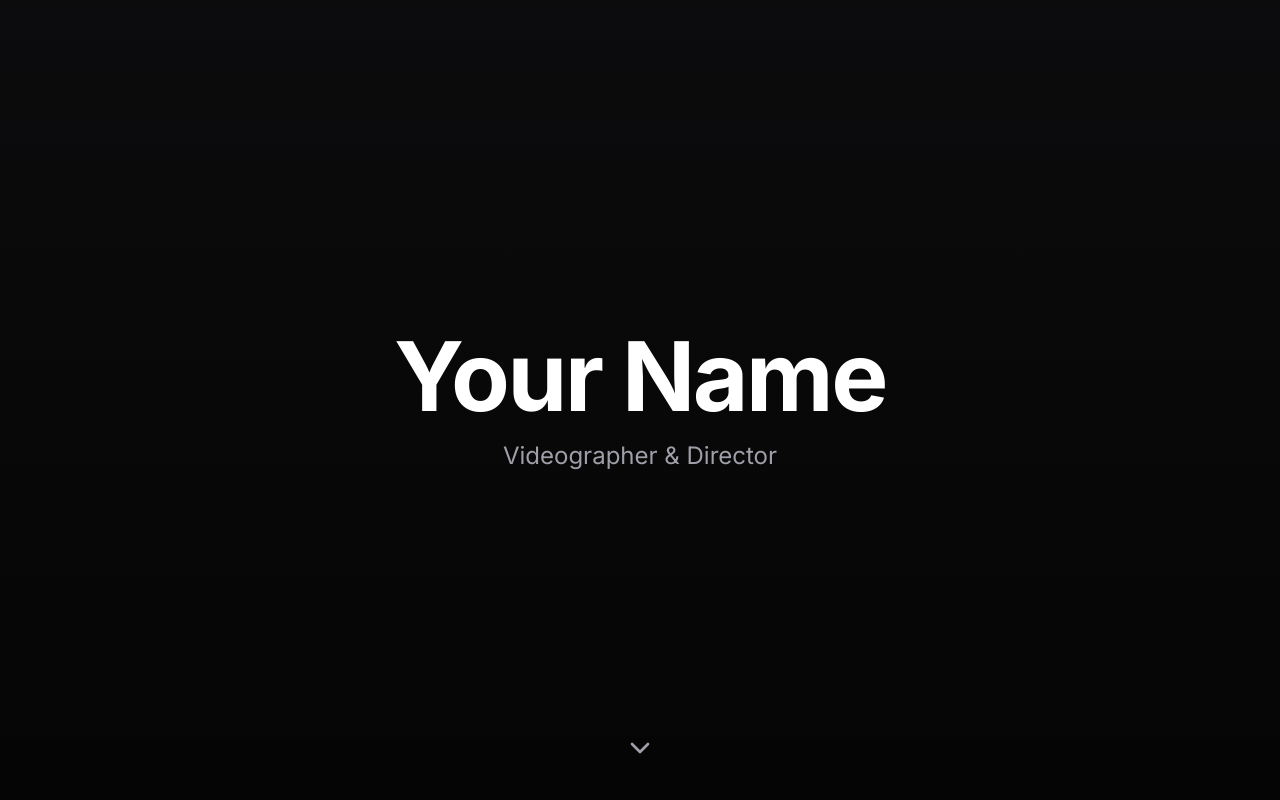
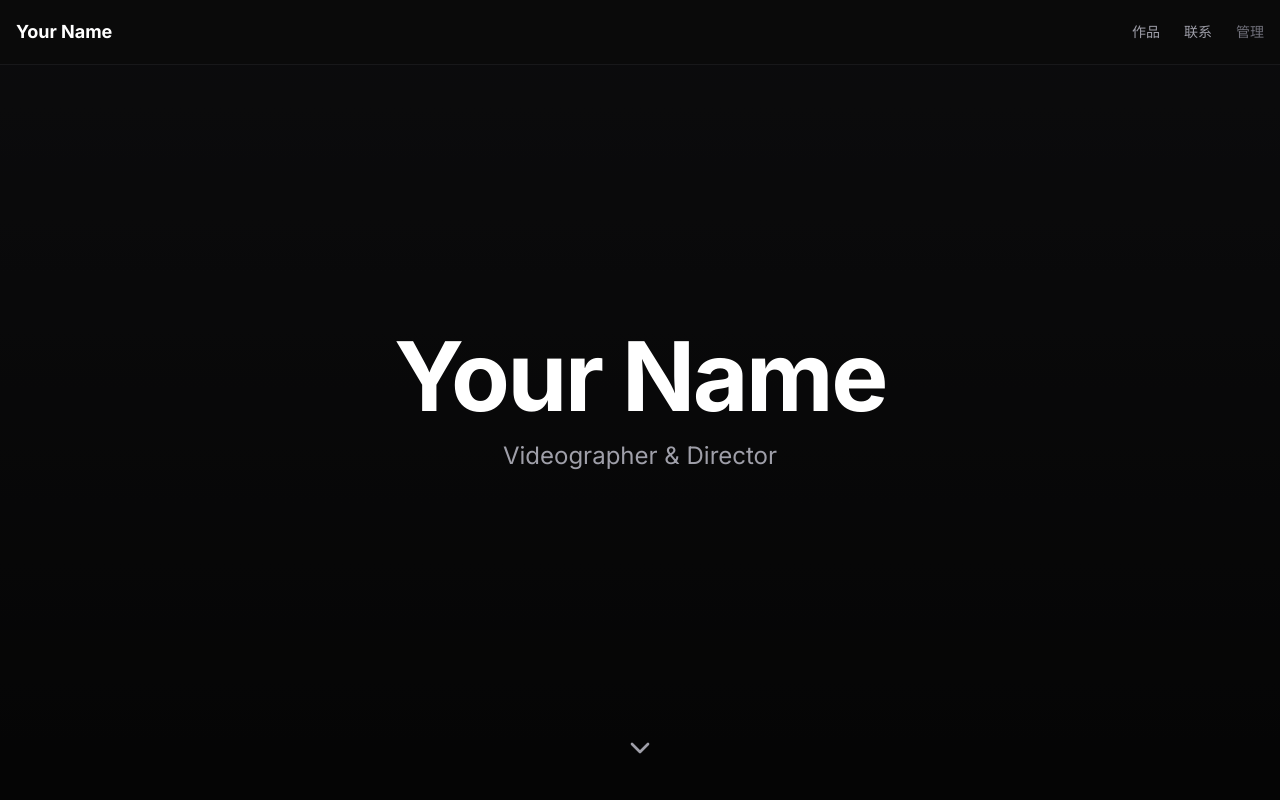
Before and after one commit to LeseningNano/nonacola3-Portfolio, a Next.js app: page / in a window 1280 px wide. Shown: the top 800 px of the page. Built offline with nearby package versions, Linux system fonts and the light colour scheme; no server answers; the database is empty.

Commit message:
feat: add navigation bar with smooth scroll

```diff
--- a/app/layout.tsx
+++ b/app/layout.tsx
@@ -1,5 +1,6 @@
 import type { Metadata } from "next";
 import { Inter } from "next/font/google";
+import { Navbar } from "@/components/navbar";
 import "./globals.css";
 
 const inter = Inter({ subsets: ["latin"] });
@@ -17,6 +18,7 @@ export default function RootLayout({
   return (
     <html lang="zh-CN" className="dark">
       <body className={`${inter.className} bg-[#0a0a0a] text-white antialiased`}>
+        <Navbar />
         {children}
       </body>
     </html>
--- a/app/page.tsx
+++ b/app/page.tsx
@@ -6,8 +6,12 @@ export default function Home() {
   return (
     <main>
       <HeroVideo />
-      <VideoGrid />
-      <ContactSection />
+      <div id="works">
+        <VideoGrid />
+      </div>
+      <div id="contact">
+        <ContactSection />
+      </div>
     </main>
   );
 }
--- /dev/null
+++ b/components/navbar.tsx
@@ -0,0 +1,30 @@
+"use client";
+
+import Link from "next/link";
+import { siteConfig } from "@/lib/config";
+
+export function Navbar() {
+  return (
+    <nav className="fixed top-0 left-0 right-0 z-40 bg-[#0a0a0a]/80 backdrop-blur-md border-b border-zinc-800/50">
+      <div className="max-w-7xl mx-auto px-4 h-16 flex items-center justify-between">
+        <Link href="/" className="font-bold text-lg">
+          {siteConfig.name}
+        </Link>
+        <div className="flex items-center gap-6">
+          <a href="#works" className="text-sm text-zinc-400 hover:text-white transition-colors">
+            作品
+          </a>
+          <a href="#contact" className="text-sm text-zinc-400 hover:text-white transition-colors">
+            联系
+          </a>
+          <Link
+            href="/dashboard"
+            className="text-sm text-zinc-500 hover:text-zinc-300 transition-colors"
+          >
+            管理
+          </Link>
+        </div>
+      </div>
+    </nav>
+  );
+}
```
